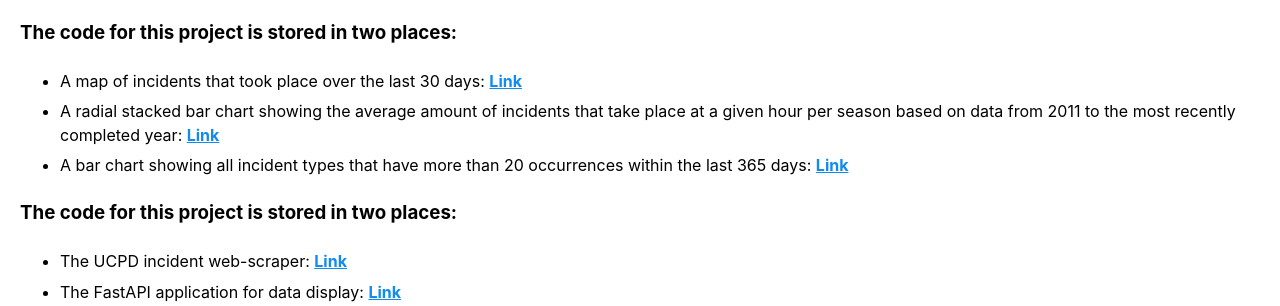
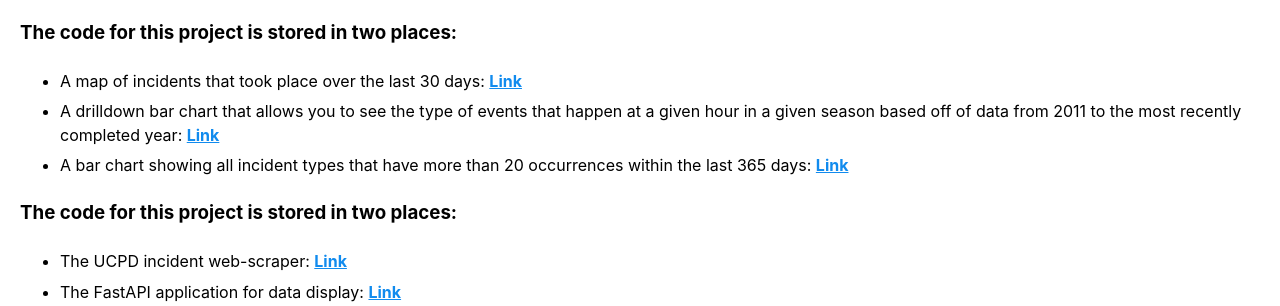
Before and after one commit to michplunkett/ucpd-incident-reporting, a FastAPI app: page / in a window 1280 px wide. Shown: the part 135-441 px from the top of the page. Run offline with FastAPI, Linux system fonts and the light colour scheme; parts of the project's set-up code (start-up, migrations or seed data) failed here and were passed over.

Commit message:
Update home.html

```diff
--- a/incident_reporting/templates/home.html
+++ b/incident_reporting/templates/home.html
@@ -15,8 +15,9 @@
         A map of incidents that took place over the last 30 days: <a href='{{ url_for("thirty_day_map") }}'>Link</a>
       </li>
       <li>
-        A radial stacked bar chart showing the average amount of incidents that take place at a given hour per season
-        based on data from 2011 to the most recently completed year: <a href='{{ url_for("hourly_summation") }}'>Link</a>
+        A drilldown bar chart that allows you to see the type of events that happen at a given hour in a given season
+        based off of data from 2011 to the most recently completed
+        year: <a href='{{ url_for("hourly_summation") }}'>Link</a>
       </li>
       <li>
         A bar chart showing all incident types that have more than 20 occurrences within the last
```
